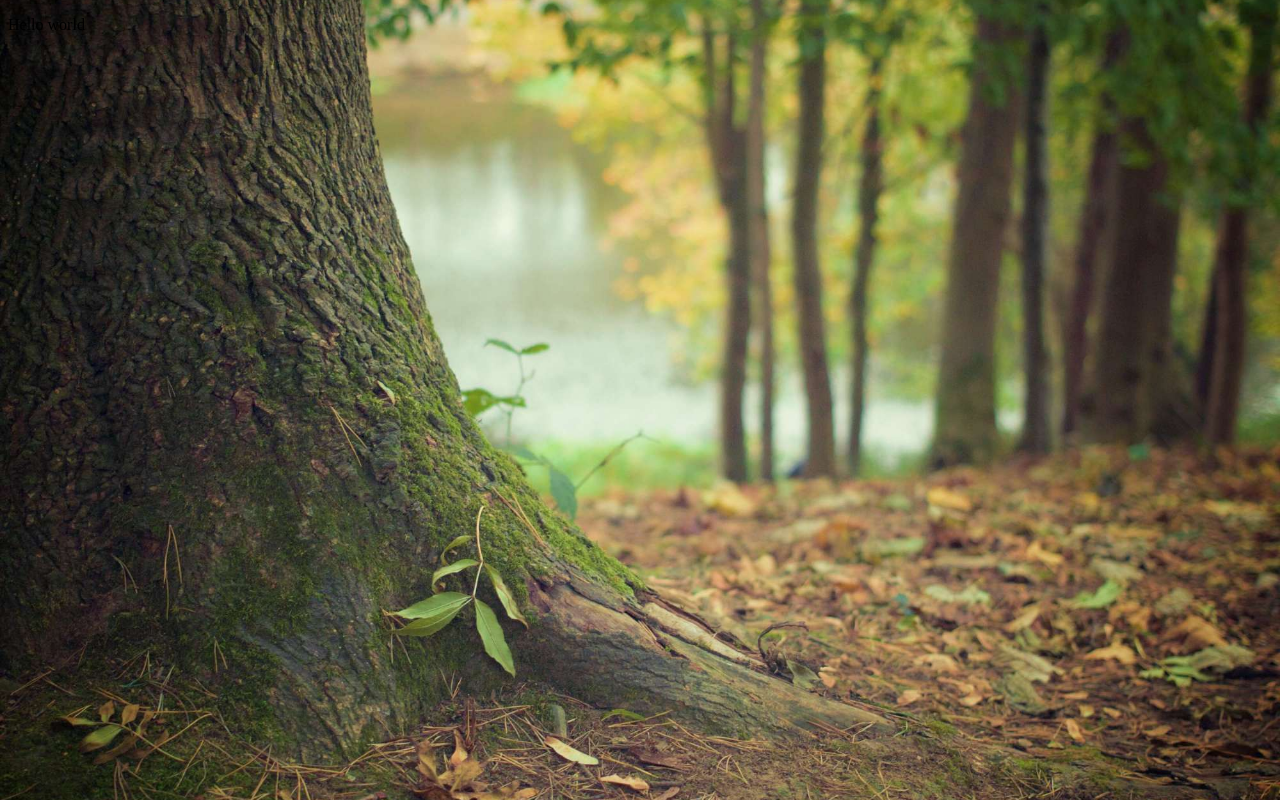
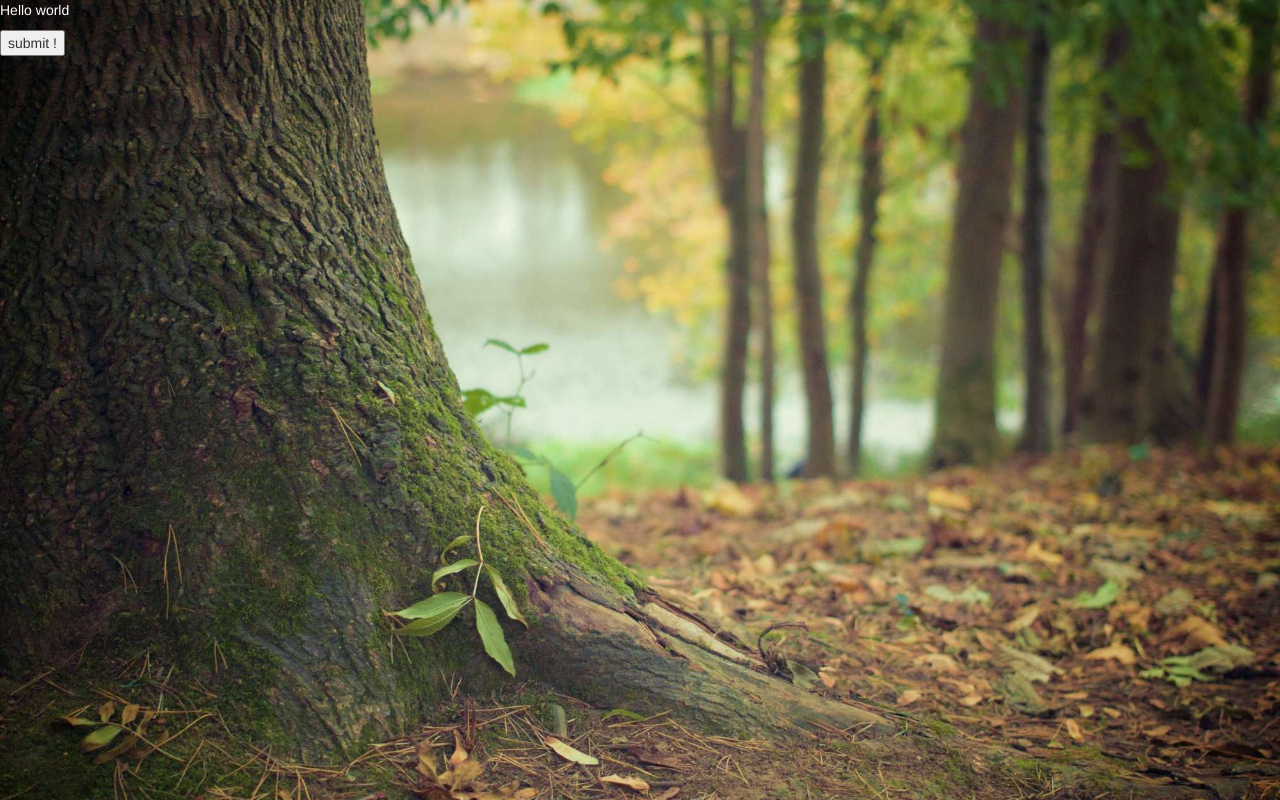
Before and after one commit to fthebaud/genealogia, a website: page index.html in a window 1280 px wide. Drawn offline with nearby package versions, Linux system fonts and the light colour scheme; some packages are replaced by stand-ins of ours.

Commit message:
Adding twitter bootstrap (css)

```diff
--- a/app/css/style.css
+++ b/app/css/style.css
@@ -1,7 +1,11 @@
-html {
+body {
   margin:0;
   padding:0;
   background: url(../img/background.jpg) no-repeat center fixed;
   background-size: cover;
   -webkit-background-size: cover; /* pour anciens Chrome et Safari */
 }
+
+p {
+  color: white
+}
--- a/app/family-member-form/family-member-form.template.html
+++ b/app/family-member-form/family-member-form.template.html
@@ -1 +1,2 @@
 <p>Hello {{personForm.what}}</p>
+<button type="submit">submit !</button>
--- a/index.html
+++ b/index.html
@@ -4,6 +4,7 @@
     <head>
         <meta charset="utf-8"/>
         <title>genealogia</title>
+        <link rel="stylesheet" type="text/css" href="node_modules/bootstrap/dist/css/bootstrap.css" media="screen"/>
         <link rel="stylesheet" type="text/css" href="app/css/style.css" media="screen"/>
     </head>
 
--- a/package.json
+++ b/package.json
@@ -19,7 +19,8 @@
   "homepage": "https://github.com/fthebaud/genealogia#readme",
   "dependencies": {
     "angular": "1.5.8",
-    "angular-route": "1.5.8"
+    "angular-route": "1.5.8",
+    "bootstrap": "3.3.7"
   },
   "devDependencies": {
     "eslint-config-angular": "0.5.0",
```
Also changed, not shown: README.md.
